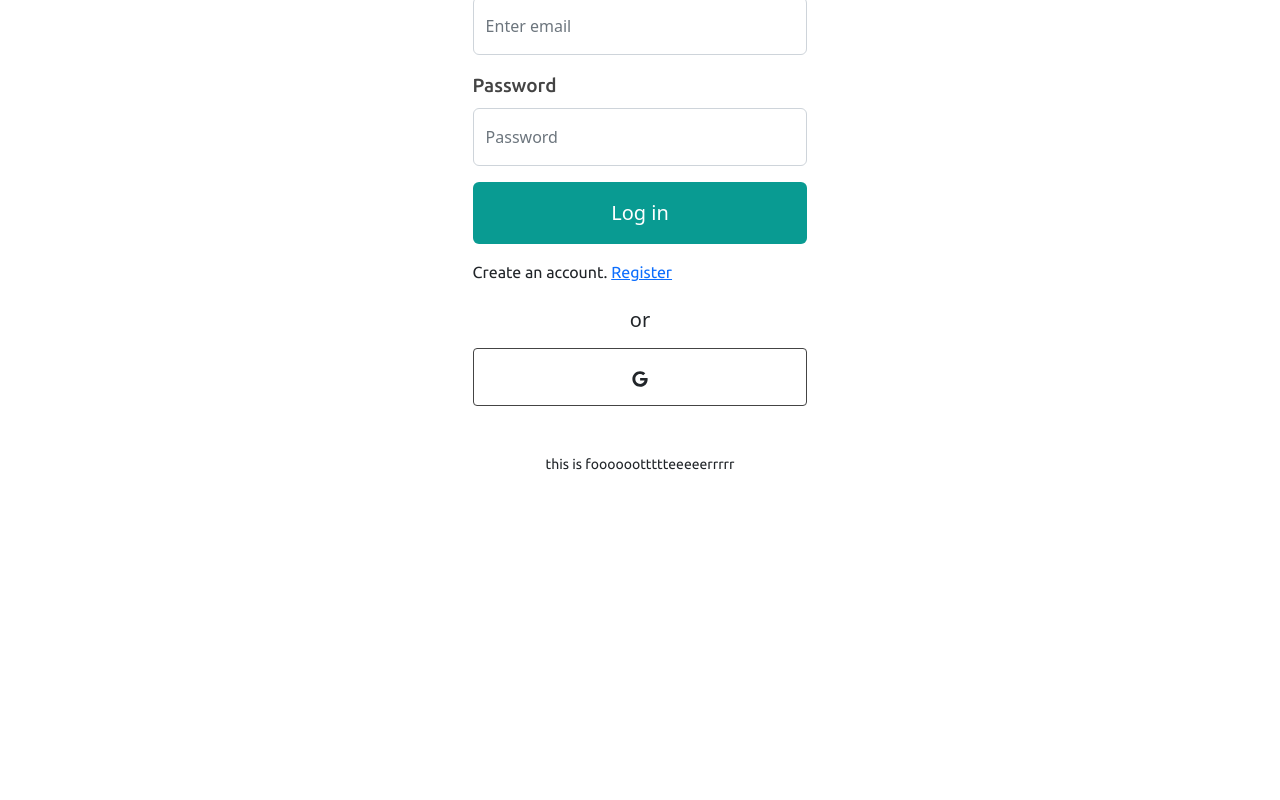
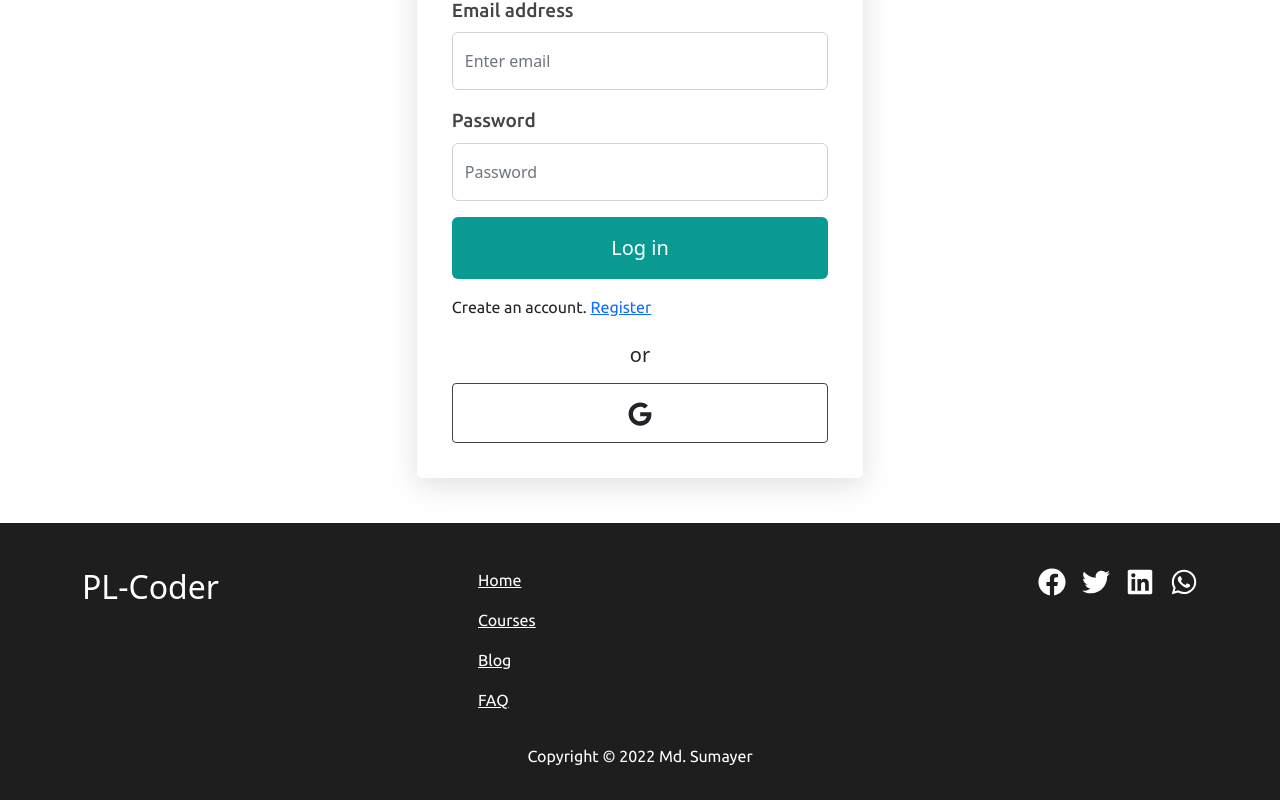
Before and after one commit to WDSumayer/pl-coder-client, a React (Create React App) app: page /login in a window 1280 px wide. Shown: the part 267-1067 px from the top of the page. Before the commit the page ends 800 px from the top, so only its background shows below. Built offline with nearby package versions, Linux system fonts and the light colour scheme; no server answers.

Commit message:
footer added

```diff
--- /dev/null
+++ b/src/pages/CourseDetails/CourseDetails.css
@@ -0,0 +1,3 @@
+.course-details-box{
+    padding:9rem 0;
+}
--- a/src/pages/CourseDetails/CourseDetails.js
+++ b/src/pages/CourseDetails/CourseDetails.js
@@ -1,5 +1,6 @@
 import React from 'react';
 import { useLoaderData, useNavigate } from 'react-router-dom';
+import './CourseDetails.css'
 
 const CourseDetails = () => {
     const course = useLoaderData()
@@ -11,14 +12,15 @@ const CourseDetails = () => {
     }
     return (
         <div className='container'>
-           <h1 className='text-center'>Welcome to {name} course</h1>
-           <div className="card mb-3">
+           <h1 className='text-center pt-3'>Welcome to {name} course</h1>
+        <div className='course-details-box'>
+        <div className="card mb-3">
   <div className="row g-0">
     <div className="col-md-5">
       <img src={img} className="img-fluid rounded-start" alt=""/>
     </div>
     <div className="col-md-7">
-      <div className="card-body">
+      <div className="card-body px-5">
         <h2 className="card-title">{name}</h2>
         <p>{description}</p>
         <div className='row'>
@@ -26,21 +28,23 @@ const CourseDetails = () => {
                  servies.map(service => <div className='col-md-6'><li>{service}</li></div>)
             }
         </div>
-       <div className='d-flex justify-content-between align-items-center'>
-       <h3>{duration} months</h3>
+       <div className='d-flex justify-content-start align-items-center'>
+       <h3 className='me-4'>{duration} months</h3>
        <h3>{price} TK</h3>
        </div>
        <div className='d-flex'>
-        <p className='me-2'>Total {videos} videos</p>
-        <p>Total {quizes} quizes</p>
+        <p className='me-2'>Total videos: {videos} </p>
+        <p>Total quizes: {quizes} </p>
        </div>
       </div>
     </div>
   </div>
 </div>
-<div className='d-flex justify-content-center'>
+<div className='d-flex justify-content-end'>
 <button onClick={() => handlePremium(id)} style={{backgroundColor:'#099B92',fontWeight:'500'}} className='btn border-0 rounded text-white px-5 py-4 fs-5'>Get Premium Access</button>
 </div>
+        </div>
+
         </div>
     );
 };
--- a/src/pages/Login/Login.js
+++ b/src/pages/Login/Login.js
@@ -7,6 +7,7 @@ import { Link, useLocation, useNavigate } from 'react-router-dom';
 import { AuthContext } from '../../contexts/AuthProvider/AuthProvider';
 import { FaGoogle } from "react-icons/fa";
 import { GoogleAuthProvider } from 'firebase/auth';
+import './Login.css'
 
 const Login = () => {
     const {googleLogin, userLogin} = useContext(AuthContext)
@@ -78,7 +79,7 @@ const Login = () => {
    </Form>
    <div>
     <h5 className='text-center py-2'>or</h5>
-      <button onClick={handleGoogleLogin} style={{border:'1px solid #444',fontWeight:'500'}} className='btn rounded-1 text-dark py-3 w-100'><FaGoogle /></button>
+      <button onClick={handleGoogleLogin} style={{border:'1px solid #444',fontWeight:'500'}} className='btn rounded-1 text-dark py-3 w-100'><FaGoogle className='fs-4' /></button>
    </div>
        </div>
       </div>
--- a/src/pages/Register/Register.css
+++ b/src/pages/Register/Register.css
@@ -1,6 +1,9 @@
 .form-area{
-    width: 30%;
+    width: 40%;
     margin:45px auto;
+    padding:35px;
+    border-radius: 5px;
+    box-shadow: rgba(100, 100, 111, 0.2) 0px 7px 29px 0px;
 }
 .input-name, .input-email, .input-password, .input-confirm {
     font-family: 'Ubuntu', sans-serif;
--- /dev/null
+++ b/src/pages/shared/Footer/Footer.css
@@ -0,0 +1,4 @@
+.footer-area{
+    padding-top:45px;
+    background-color: #1E1E1E;
+}
--- a/src/pages/shared/Footer/Footer.js
+++ b/src/pages/shared/Footer/Footer.js
@@ -1,10 +1,47 @@
 import React from 'react';
+import { Link } from 'react-router-dom';
+import { FaFacebook, FaWhatsapp, FaTwitter, FaLinkedin } from "react-icons/fa";
+import './Footer.css'
 
 const Footer = () => {
     return (
-        <div>
-           <p className='text-center'> <small>this is foooooottttteeeeerrrrr</small></p>
+        <div className='footer-area'>
+          <div className='container'>
+            <div className='row'>
+                <div className='col-md-4'>
+                    <div>
+                        <h2 className='text-white'>PL-Coder</h2>
+                    </div>
+                </div>
+                <div className='col-md-4'>
+                    <div>
+                       <p> <Link className='px-3 text-white' to='/'>Home</Link></p>
+                       <p> <Link className='px-3 text-white' to='/courses'>Courses</Link></p>
+                       <p> <Link className='px-3 text-white' to='/blog'>Blog</Link></p>
+                       <p> <Link className='px-3 text-white' to='/faq'>FAQ</Link></p>
+
+                    </div>
+                </div>
+                <div className='col-md-4'>
+                    <div className='d-flex justify-content-end'>
+                       <a className='text-white' href='#'><FaFacebook className='fs-3 ms-3'></FaFacebook></a>
+                       <a className='text-white' href='#'><FaTwitter className='fs-3 ms-3'></FaTwitter></a>
+                       <a className='text-white' href='#'><FaLinkedin className='fs-3 ms-3'></FaLinkedin></a>
+                       <a className='text-white' href='#'><FaWhatsapp className='fs-3 ms-3'></FaWhatsapp></a>
+
+
+
+                    </div>
+                </div>
+            </div>
+
+          </div>
+          <div className='py-3'>
+                <p className='text-center text-white'>Copyright © 2022 Md. Sumayer</p>
+            </div>
+
         </div>
+
     );
 };
 
--- a/src/pages/shared/Header/Header.css
+++ b/src/pages/shared/Header/Header.css
@@ -1,3 +1,8 @@
+
+.logo{
+    font-family: 'Ubuntu', sans-serif;
+    font-weight:700;
+}
 .main-menu a {
     font-size: 17px;
     color:#444;
@@ -5,3 +10,9 @@
     font-family: 'Ubuntu', sans-serif;
     padding:9px 17px;
 }
+.user-icon {
+    width: 30px;
+    height: 30px;
+    border-radius: 50%;
+    background-color: rgb(190, 190, 190);
+}
```
Also changed, not shown: src/pages/shared/Header/Header.js (+2 -2 lines), src/pages/Login/Login.css (added).
